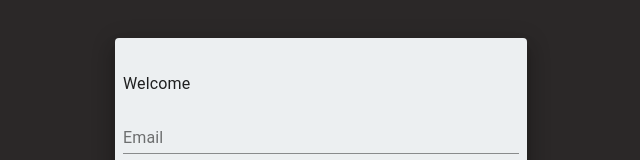
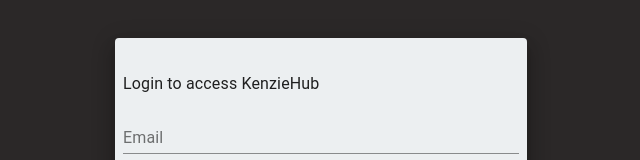
Before and after one commit to Kenzie-Academy-Brasil-Developers/react-entrega-s2-kenzie-hub-NadCarvalho, a React (Create React App) app: page / in a window 1280 px wide. Shown: the part 122-282 px from the top of the page, without its empty margins (319-959 px from the left). Built offline with nearby package versions, Linux system fonts and the light colour scheme.

Commit message:
fix: changed title of welcome page

```diff
--- a/src/Pages/Welcome/index.jsx
+++ b/src/Pages/Welcome/index.jsx
@@ -41,7 +41,7 @@
   return (
     <Container>
       <Card>
-        <Typography variant="subtitle1">Welcome</Typography>
+        <Typography variant="subtitle1">Login to access KenzieHub</Typography>
         <Box component="form" sx={{ mt: 1 }} onSubmit={handleSubmit(logUser)}>
           <Input
             label="Email"
```
